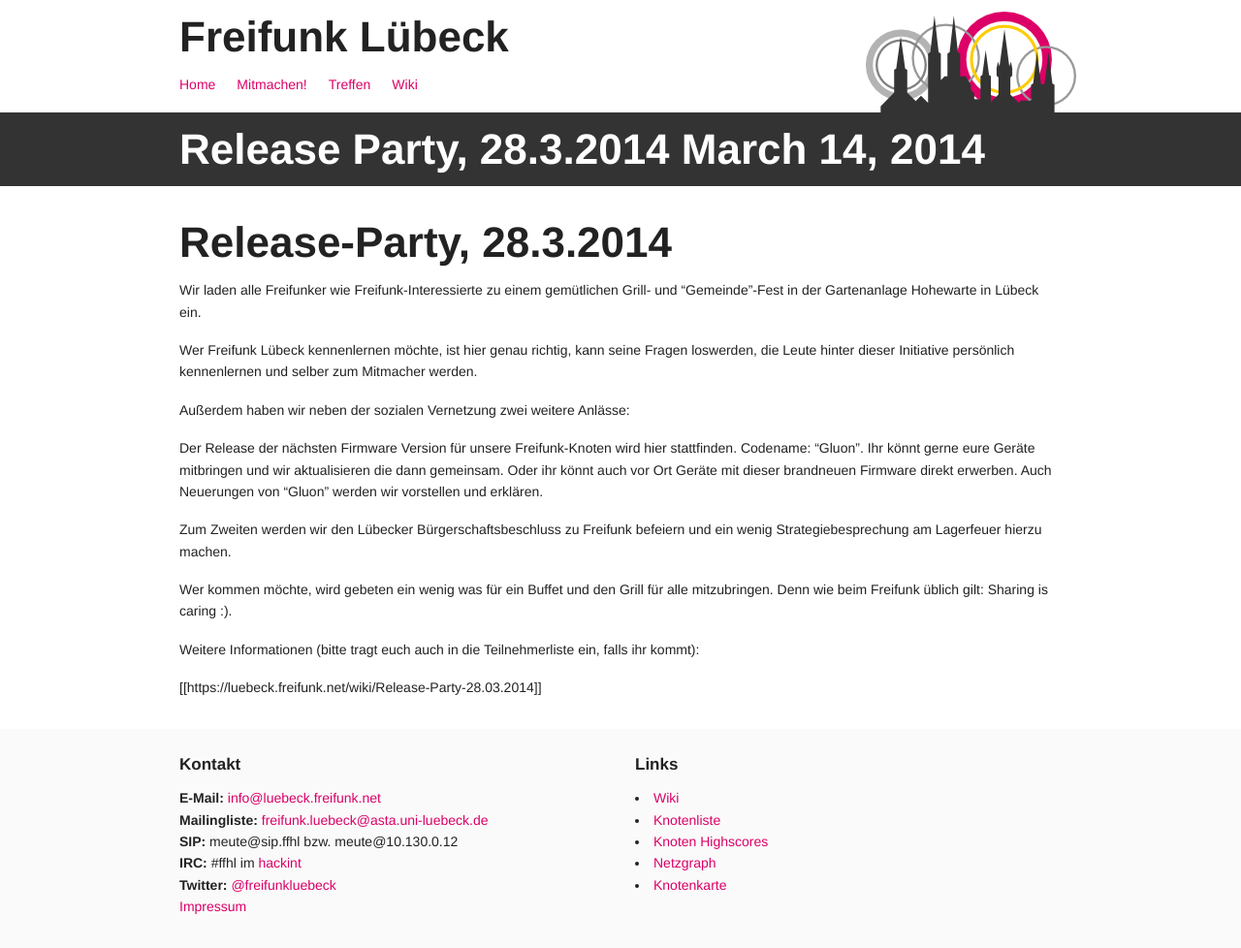
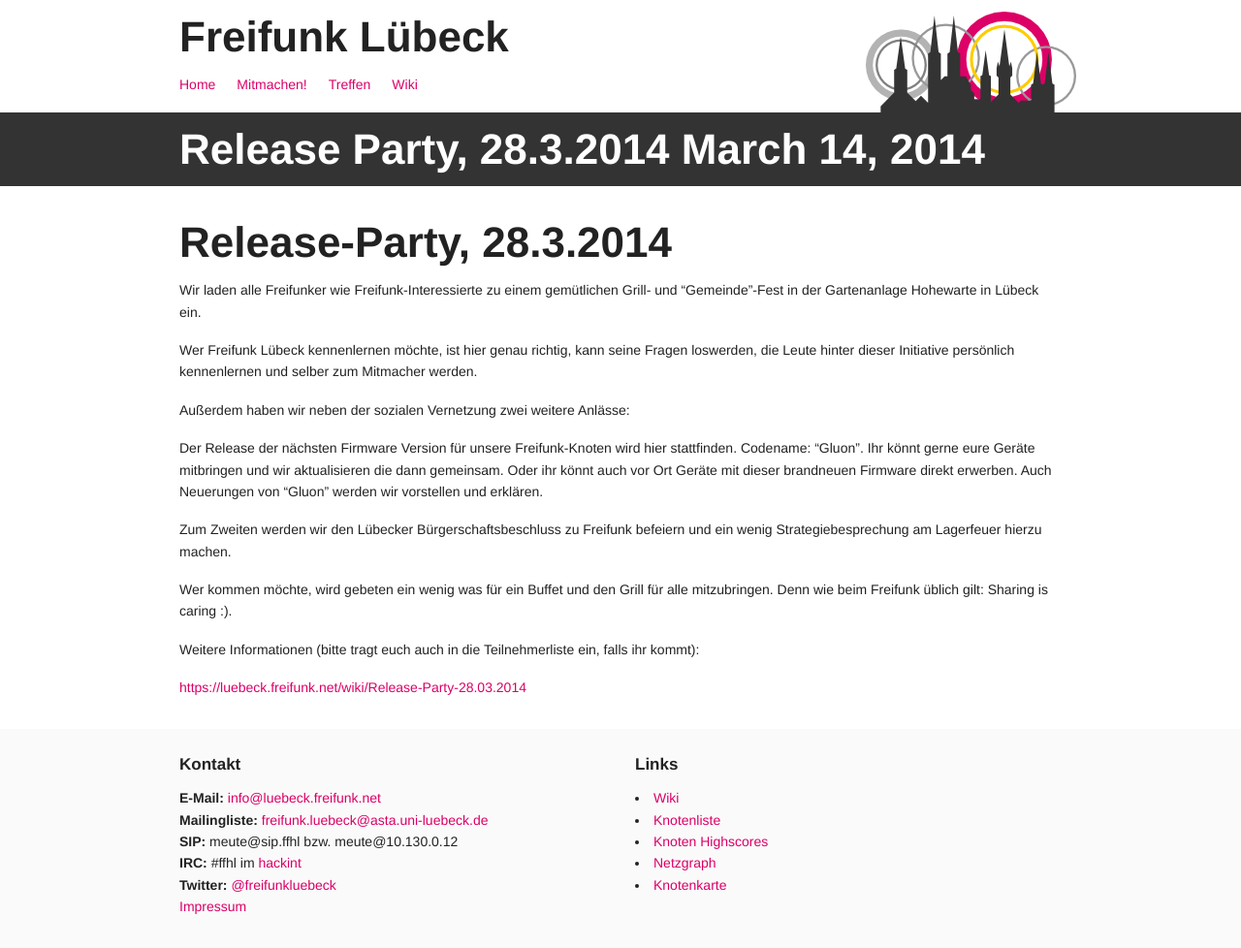
Before and after one commit to ffnord/startseite, a Jekyll site: the page built from _posts/2014-03-14-release-party.md, in a window 1280 px wide. Shown: the whole page at 97% size. Built offline with Jekyll 4.4.1, drawn with Linux system fonts in a browser that asks for light colours; nearby versions of some CDN libraries; library files that are not in the unit come from our copies; a script that is not in the unit is left out; part of the change alters nothing that is shown.

```diff
--- a/_posts/2014-03-14-release-party.md
+++ b/_posts/2014-03-14-release-party.md
@@ -33,4 +33,4 @@ für alle mitzubringen. Denn wie beim Freifunk üblich gilt: Sharing is caring :
 Weitere Informationen (bitte tragt euch auch in die Teilnehmerliste
 ein, falls ihr kommt):
 
-[[https://luebeck.freifunk.net/wiki/Release-Party-28.03.2014]]
+[https://luebeck.freifunk.net/wiki/Release-Party-28.03.2014](https://luebeck.freifunk.net/wiki/Release-Party-28.03.2014)
```
